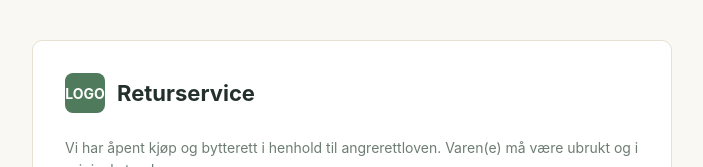
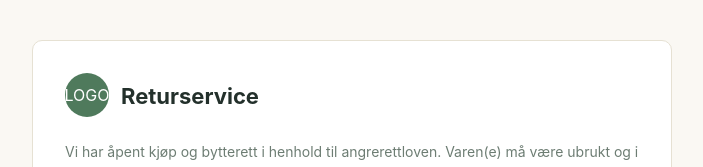
Before and after one commit to jonmartin-dotcom/Returservice, a Next.js app: page / in a window 1280 px wide. Shown: the top 167 px of the page, without its empty margins (288-991 px from the left). Built offline with nearby package versions, Linux system fonts and the light colour scheme.

Commit message:
Update page.module.css
NEsco design

```diff
--- a/src/app/page.module.css
+++ b/src/app/page.module.css
@@ -22,21 +22,28 @@
 }
 
 .logoPlaceholder {
-  width: 40px;
-  height: 40px;
-  border-radius: 8px;
+  width: 44px;
+  height: 44px;
+  border-radius: 999px;
   background: var(--accent);
   color: #fff;
   display: flex;
   align-items: center;
   justify-content: center;
+  flex-shrink: 0;
+}
+
+.brandName {
+  font-size: 12px;
   font-weight: 700;
-  font-size: 14px;
+  letter-spacing: 0.08em;
+  text-transform: uppercase;
+  color: var(--accent);
 }
 
 .title {
   font-size: 22px;
-  margin: 0;
+  margin: 2px 0 0;
 }
 
 .intro {
```
